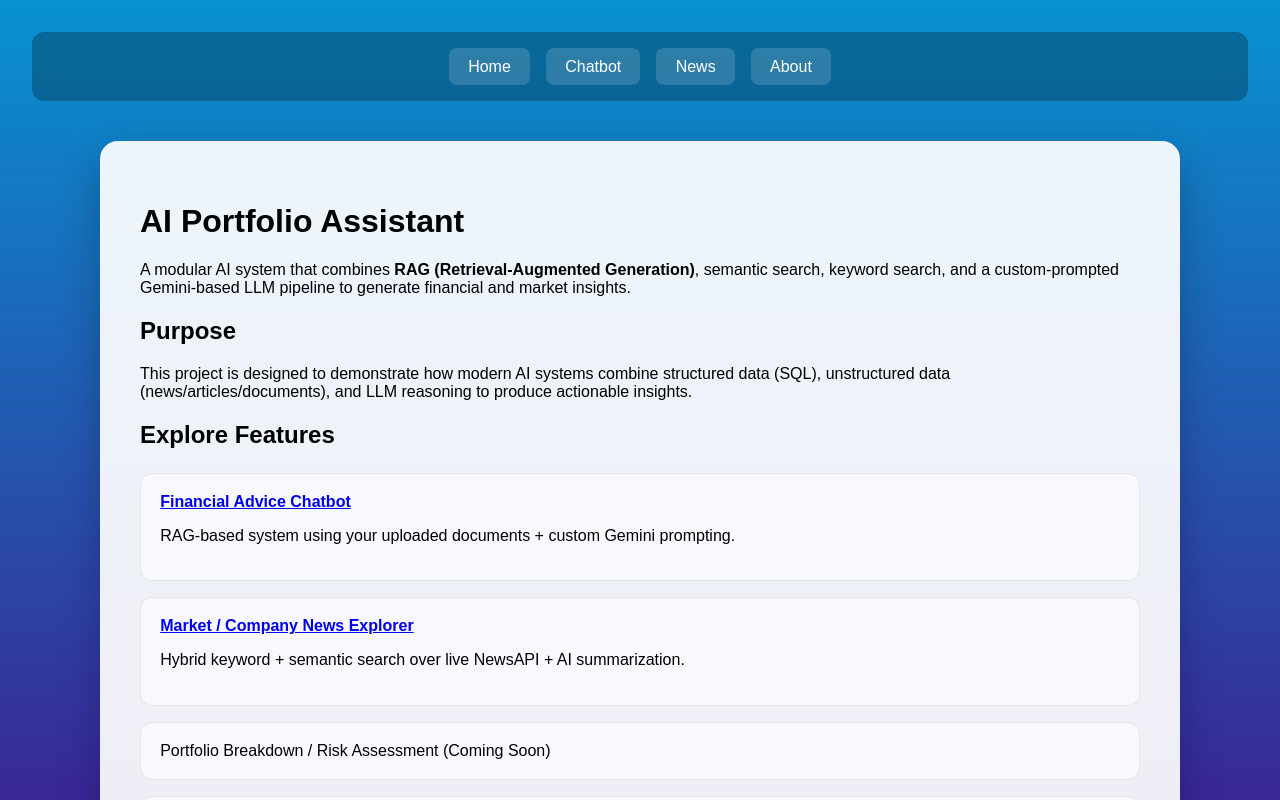
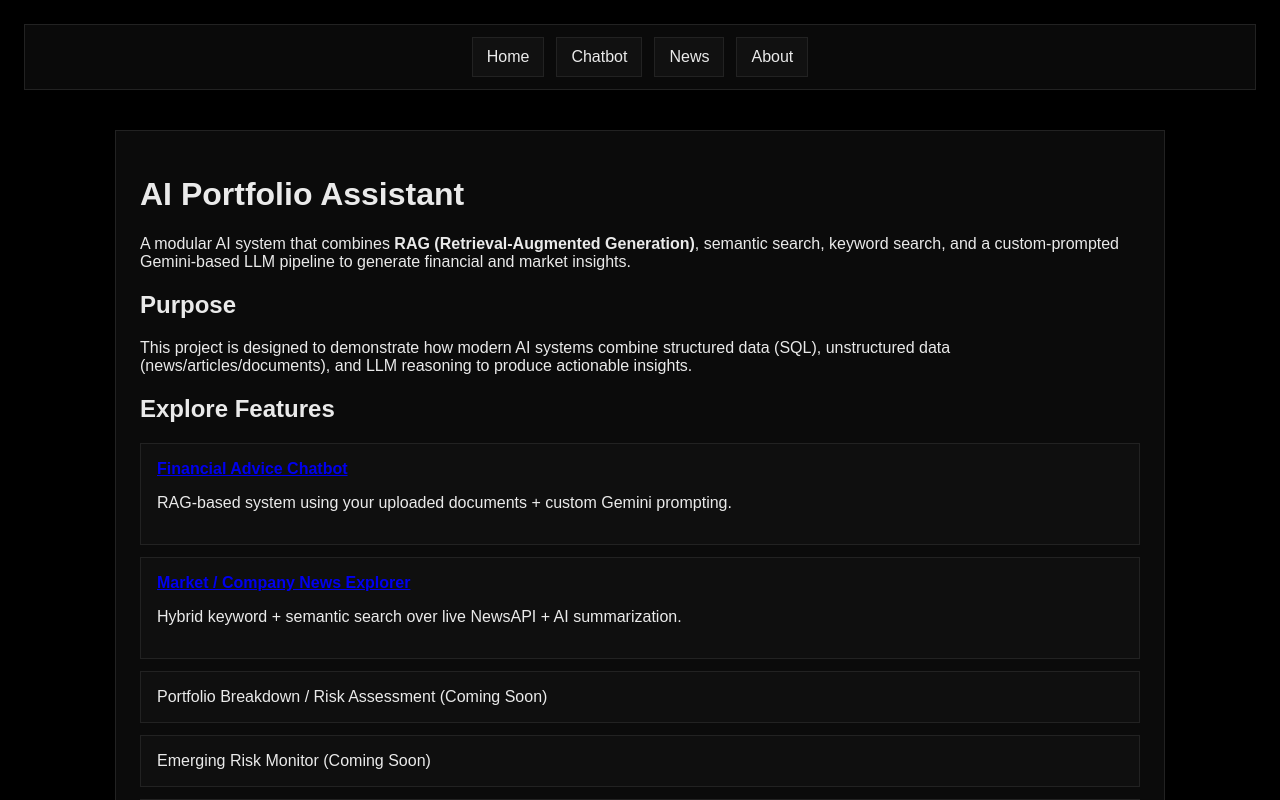
Before and after one commit to ColtonLeighton/AI-Portfolio-Assistant, a React (Create React App) app in the folder frontend/: page / in a window 1280 px wide. Shown: the top 800 px of the page. Built offline with nearby package versions, Linux system fonts and the light colour scheme; no server answers.

Commit message:
Update App.css

```diff
--- a/frontend/src/App.css
+++ b/frontend/src/App.css
@@ -1,138 +1,185 @@
-/* Prevent automatic scroll jumping on layout changes */
+/* =========================
+   GLOBAL RESET / BASE
+========================= */
+
 html {
   scroll-behavior: auto;
 }
 
 body {
-  overflow-anchor: none;
+  margin: 0;
+  padding: 0;
+  font-family: Arial, sans-serif;
+  background: #000;
+  color: #eaeaea;
 }
 
 html, body {
-  margin: 0;
-  padding: 0;
-  font-family: Arial, sans-serif;
-
-  /* remove height locking */
   min-height: 100%;
 }
 
-/* Root becomes a flexible container (NOT height constrained) */
 #root {
   min-height: 100vh;
 }
 
-/* FULL PAGE BACKGROUND WRAPPER (KEY FIX) */
+/* =========================
+   APP WRAPPER
+========================= */
+
 .app-wrapper {
   min-height: 100vh;
-
-  /* single continuous gradient */
-  background: linear-gradient(180deg, #0892d0 0%, #4b0082 100%);
-
-  /* prevents any “repaint seams” */
-  background-repeat: no-repeat;
-  background-attachment: scroll;
-
-  padding: 2rem;
+  background: #000;
+  padding: 24px;
 }
 
-/* Navbar (glass effect) */
+/* =========================
+   NAVBAR (NO ROUNDING)
+========================= */
+
 .navbar {
   display: flex;
   justify-content: center;
-  gap: 1rem;
-  padding: 1rem;
+  gap: 12px;
+  padding: 12px;
 
-  background: rgba(0, 0, 0, 0.25);
-  backdrop-filter: blur(10px);
-  border-radius: 12px;
-
+  background: #0a0a0a;
+  border: 1px solid #222;
   position: sticky;
   top: 0;
   z-index: 1000;
 }
 
 .navbar a {
-  color: white;
+  color: #eaeaea;
   text-decoration: none;
-  padding: 0.6rem 1.2rem;
-  border-radius: 8px;
-  background: rgba(255, 255, 255, 0.15);
-  transition: 0.2s;
+  padding: 10px 14px;
+  background: #111;
+  border: 1px solid #222;
+  transition: 0.15s;
 }
 
 .navbar a:hover {
-  background: rgba(255, 255, 255, 0.3);
+  background: #1a1a1a;
+  border-color: #3a3a3a;
 }
 
-/* Main content cards */
+/* =========================
+   MAIN CONTAINER (CARDS)
+========================= */
+
 .container {
   max-width: 1000px;
-  margin: 2.5rem auto;
-  padding: 2.5rem;
+  margin: 40px auto;
+  padding: 24px;
 
-  background: rgba(255, 255, 255, 0.92);
-  border-radius: 18px;
-
-  box-shadow: 0 15px 40px rgba(0, 0, 0, 0.25);
+  background: #0b0b0b;
+  border: 1px solid #222;
+  border-radius: 0;
 }
 
-/* Feature grid */
+/* =========================
+   FEATURE GRID
+========================= */
+
 .feature-grid {
   display: grid;
-  gap: 1rem;
-  margin-top: 1.5rem;
+  gap: 12px;
+  margin-top: 20px;
 }
 
 .feature-card {
-  padding: 1.2rem;
-  border-radius: 12px;
-  background: #f7f9fc;
-  border: 1px solid #e6e6e6;
-  transition: transform 0.15s;
+  padding: 16px;
+  background: #0f0f0f;
+  border: 1px solid #222;
+  border-radius: 0;
+  transition: 0.15s;
 }
 
 .feature-card:hover {
-  transform: translateY(-2px);
-  background: #eef6ff;
+  background: #141414;
+  border-color: #3a3a3a;
 }
 
-/* Chat */
+/* =========================
+   CHAT UI
+========================= */
+
 .chat-container {
-  margin: 2rem 0;
-  padding: 1rem;
-  border-radius: 12px;
-  background: #fafafa;
+  margin-top: 20px;
+  padding: 16px;
+  background: #0b0b0b;
+  border: 1px solid #222;
+  border-radius: 0;
 }
 
 .chat-box {
-  max-height: 400px;
+  max-height: 420px;
   overflow-y: auto;
-  border: 1px solid #ddd;
-  border-radius: 12px;
-  padding: 1rem;
-  margin-bottom: 1rem;
-  background: #fff;
+
+  border: 1px solid #222;
+  background: #000;
+  padding: 12px;
+  margin-bottom: 12px;
 }
 
 .chat-message {
-  padding: 10px 14px;
-  border-radius: 12px;
+  padding: 10px 12px;
   margin-bottom: 10px;
   max-width: 75%;
+  border-radius: 0;
+  border: 1px solid #222;
 }
 
 .chat-message.user {
-  background: #0892d0;
-  color: white;
+  background: #0d2a3a;
+  color: #fff;
   margin-left: auto;
+  border-color: #1f4d66;
 }
 
 .chat-message.ai {
-  background: #e5e5e5;
-  color: #222;
+  background: #111;
+  color: #eaeaea;
 }
 
-/* Input */
+/* =========================
+   INPUT + BUTTONS (GLOBAL STYLE)
+========================= */
+
+input,
+textarea {
+  background: #000;
+  color: #eaeaea;
+  border: 1px solid #333;
+  padding: 10px;
+  border-radius: 0;
+  outline: none;
+}
+
+input:focus,
+textarea:focus {
+  border-color: #666;
+}
+
+button {
+  background: #111;
+  color: #eaeaea;
+  border: 1px solid #333;
+  padding: 10px 14px;
+  border-radius: 0;
+  cursor: pointer;
+  transition: 0.15s;
+}
+
+button:hover {
+  background: #1a1a1a;
+  border-color: #555;
+}
+
+/* =========================
+   CHAT INPUT ROW
+========================= */
+
 .chat-input-area {
   display: flex;
   gap: 10px;
@@ -140,22 +187,15 @@ html, body {
 
 .chat-input-area input {
   flex: 1;
-  padding: 10px;
-  border-radius: 10px;
-  border: 1px solid #ccc;
 }
 
-.chat-input-area button {
-  background-color: #0892d0;
-  color: white;
-  border: none;
-  border-radius: 10px;
-  padding: 10px 16px;
+/* =========================
+   ABOUT / HIGHLIGHT BOX
+========================= */
+
+.about-highlight {
+  background: #0f0f0f;
+  padding: 14px;
+  border: 1px solid #222;
+  border-radius: 0;
 }
-
-/* About highlight */
-.about-highlight {
-  background: rgba(8, 146, 208, 0.1);
-  padding: 1rem;
-  border-radius: 10px;
-}
```
